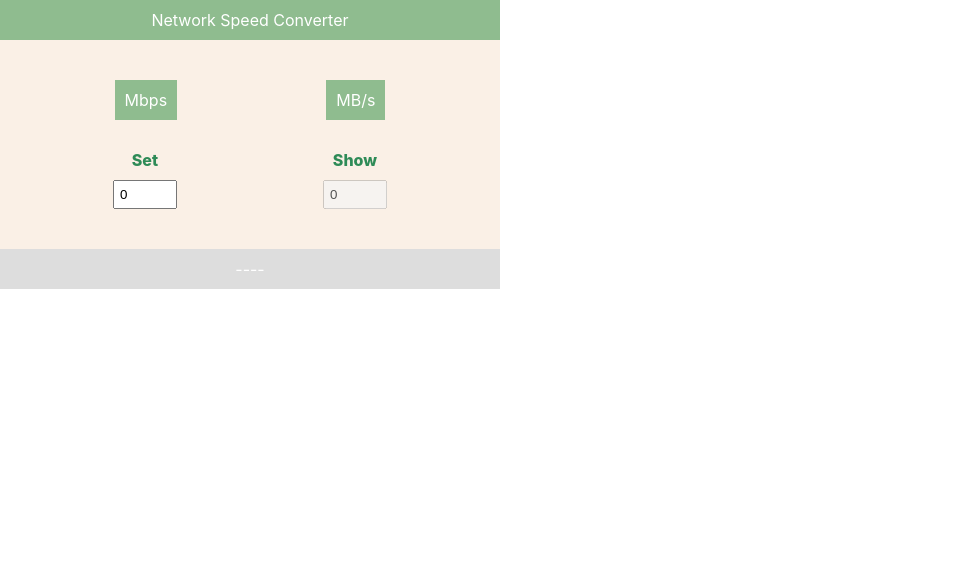
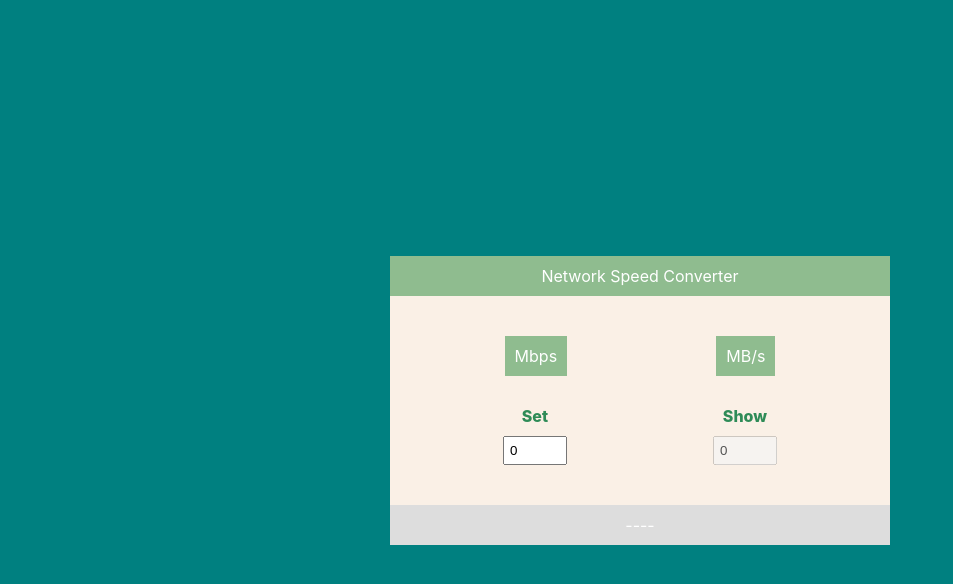
Before and after one commit to luluchen1022/internet-speed-converter, a React (Create React App) app: page / in a window 1280 px wide. Shown: the top 584 px of the page, without its empty margins (0-953 px from the left). Built offline with nearby package versions, Linux system fonts and the light colour scheme.

Commit message:
Network Speed Converter style in middle

```diff
--- a/src/App.css
+++ b/src/App.css
@@ -1,3 +1,10 @@
+.app{
+  display: flex;
+  justify-content: center;
+  align-items: center;
+  height: 100vh;
+  background-color:teal;
+}
 
 .container{
  width: 500px;
```
